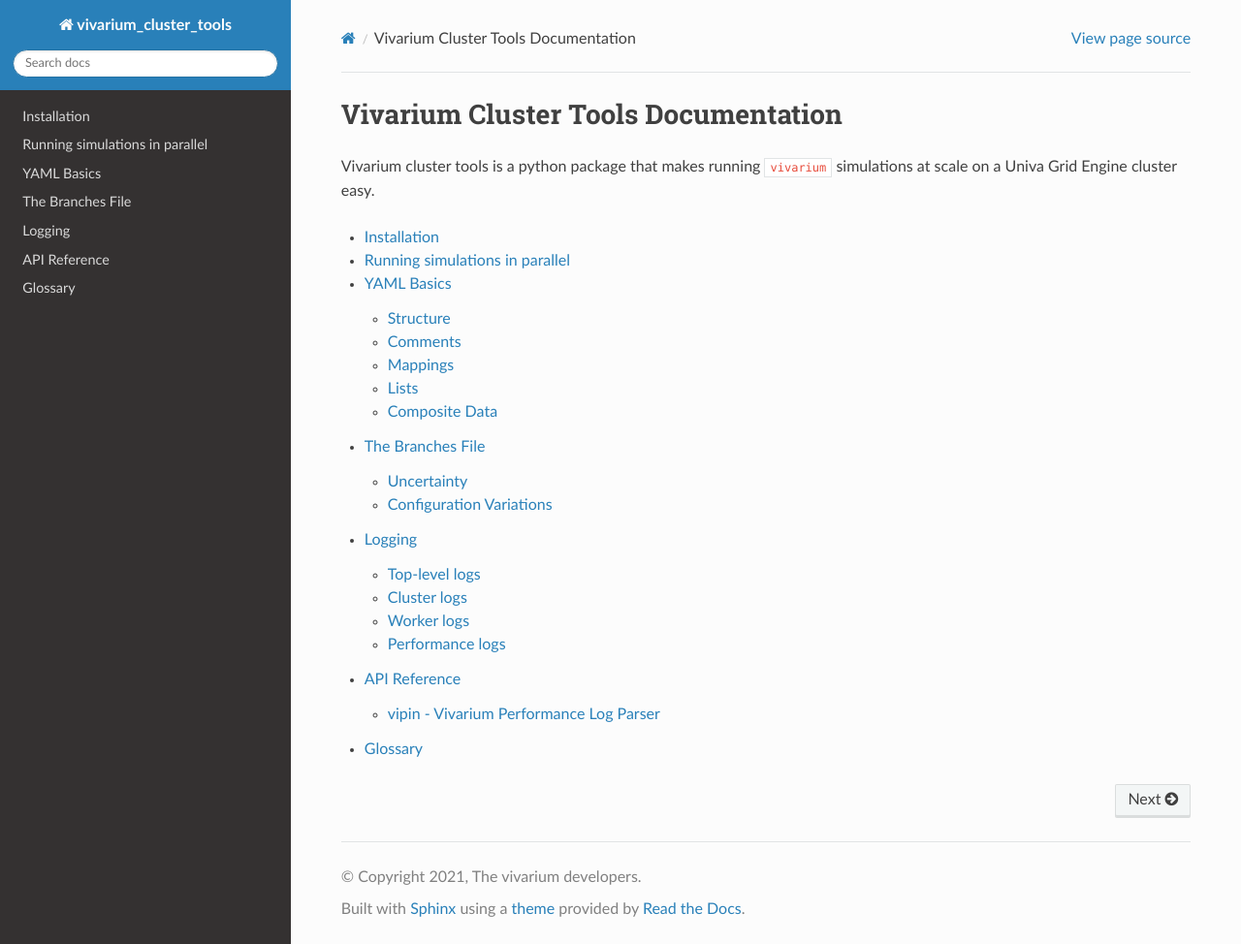
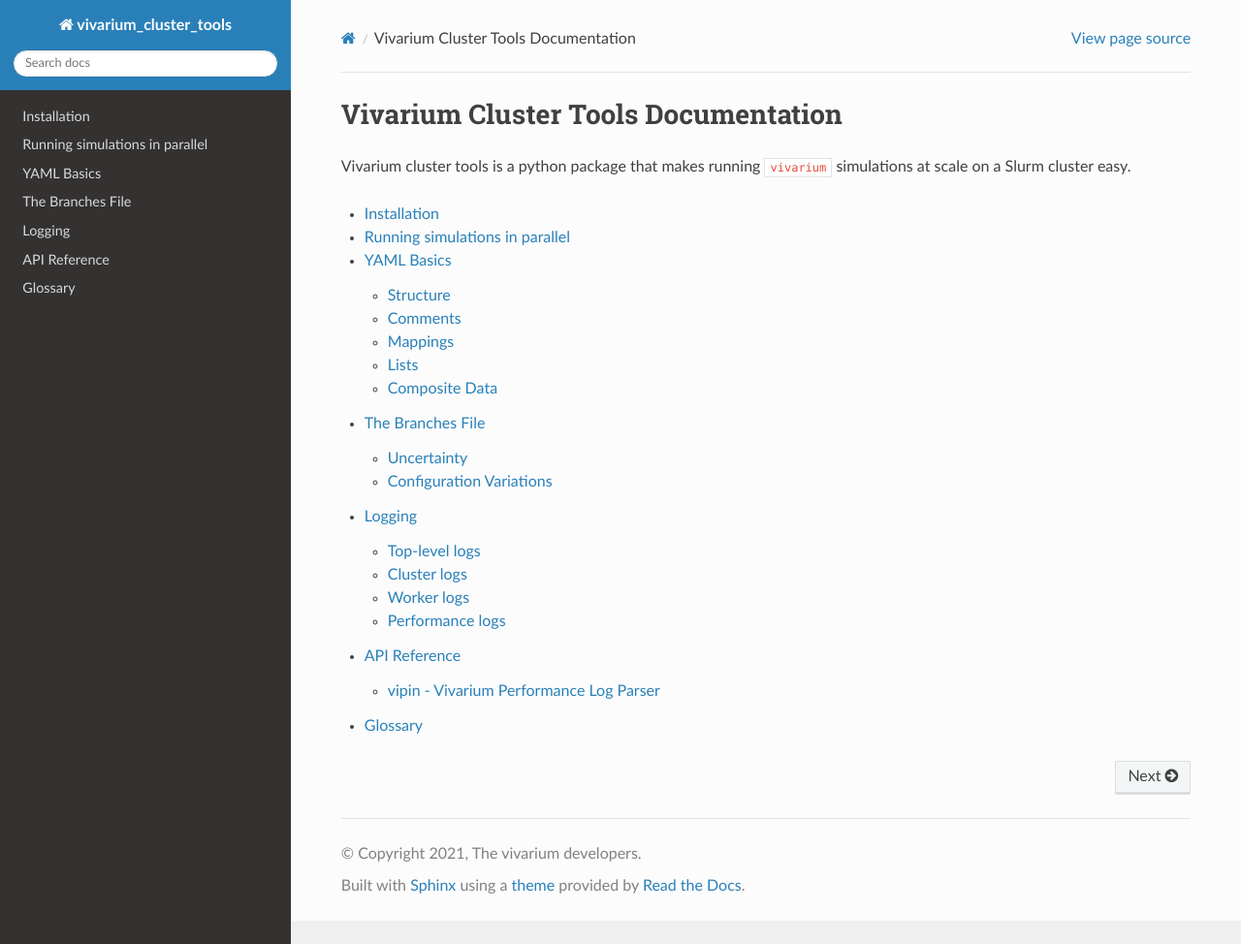
Before and after one commit to ihmeuw/vivarium_cluster_tools, a Sphinx documentation site: the page built from docs/source/index.rst, in a window 1280 px wide and 974 px high. Shown: the whole window at 97% size. Built offline with Sphinx 7.4.7 and the Read the Docs theme 2.0.0, drawn with Linux system fonts in a browser that asks for light colours; the version number could not be read and is left out.

Commit message:
UGE -> Slurm

```diff
--- a/README.rst
+++ b/README.rst
@@ -13,7 +13,7 @@ Vivarium Cluster Tools
     :alt: Documentation Status
 
 Vivarium cluster tools is a python package that makes running ``vivarium``
-simulations at scale on a Univa Grid Engine cluster easy.
+simulations at scale on a Slurm cluster easy.
 
 Installation
 ------------
--- a/docs/source/index.rst
+++ b/docs/source/index.rst
@@ -7,7 +7,7 @@
 Vivarium Cluster Tools Documentation
 ====================================
 Vivarium cluster tools is a python package that makes running ``vivarium``
-simulations at scale on a Univa Grid Engine cluster easy.
+simulations at scale on a Slurm cluster easy.
 
 .. toctree::
    :maxdepth: 2
```
Also changed, not shown: .zenodo.json.
